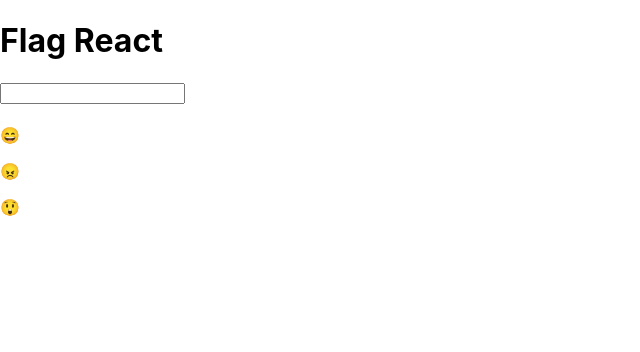
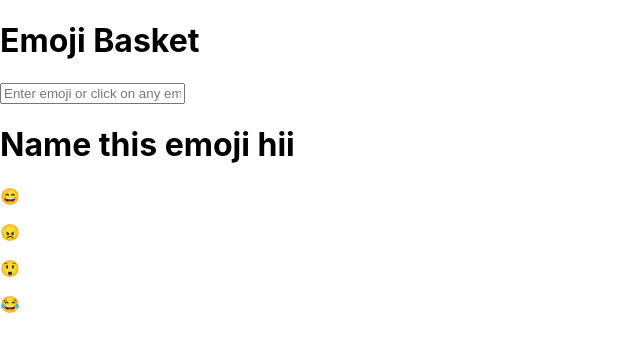
Before and after one commit to gouravmarch20/neog-emojiBasket-eight, a React (Create React App) app: page / in a window 1280 px wide. Shown: the top 352 px of the page, without its empty margins (0-640 px from the left). Built offline with nearby package versions, Linux system fonts and the light colour scheme.

Commit message:
refactor

```diff
--- a/src/App.js
+++ b/src/App.js
@@ -1,44 +1,52 @@
 import React, { useState } from 'react'
-// import EmogiDisplay from './EmogiDisplay'
 const App = () => {
   const [emojiDictionary, setEmojiDictionary] = useState({
     '😄': 'simle',
     '😠': 'angry',
-    '😲': 'astonished'
+    '😲': 'astonished',
+    '😂': 'Tears of Joy '
   })
-  const [display, setDisplay] = useState('')
+  const [emojiMeaning, setEmojiMeaning] = useState('')
+  var faceEmoji = Object.keys(emojiDictionary)
   const handleChange = e => {
     let userInput = e.target.value
     if (userInput !== '') {
       let meaning = emojiDictionary[userInput]
-      setDisplay(meaning)
+      if (meaning === undefined) {
+        console.log('Emoji not found in our data emojiDictionary ')
+      }
+      setEmojiMeaning(userInput)
     } else {
-      console.log(emojiDictionary[userInput])
-      console.log(emojiDictionary.userInput)
+      setEmojiMeaning('Output will shown here : ')
     }
   }
-  var emojiKey = Object.keys(emojiDictionary)
-  console.log(emojiKey)
-  const emojiValue = emojiKey => {
-    // console.log(emojiDictionary[emojiKey])
-    setDisplay(emojiDictionary[emojiKey])
+
+  const emojiClickHandler = emoji => {
+    setEmojiMeaning(emojiDictionary[emoji])
   }
 
   return (
     <div>
-      <h1>Flag React</h1>
-      <input type='text' onChange={handleChange} />
-      <h1>{display}</h1>
+      <h1>Emoji Basket </h1>
+      <input
+        type='text'
+        onChange={handleChange}
+        placeholder='Enter emoji or click on any emoji'
+      />
+      <h1>
+        Name this emoji <span>{emojiMeaning} hii</span>
+        {/* {console.log(emojiMeaning)} */}
+      </h1>
 
-      {emojiKey.map(emojiKey => {
+      {faceEmoji.map(emoji => {
         return (
           <p
-            key={emojiKey}
+            key={emoji}
             onClick={() => {
-              emojiValue(emojiKey)
+              emojiClickHandler(emoji)
             }}
           >
-            {emojiKey}{' '}
+            {emoji}{' '}
           </p>
         )
       })}
```
